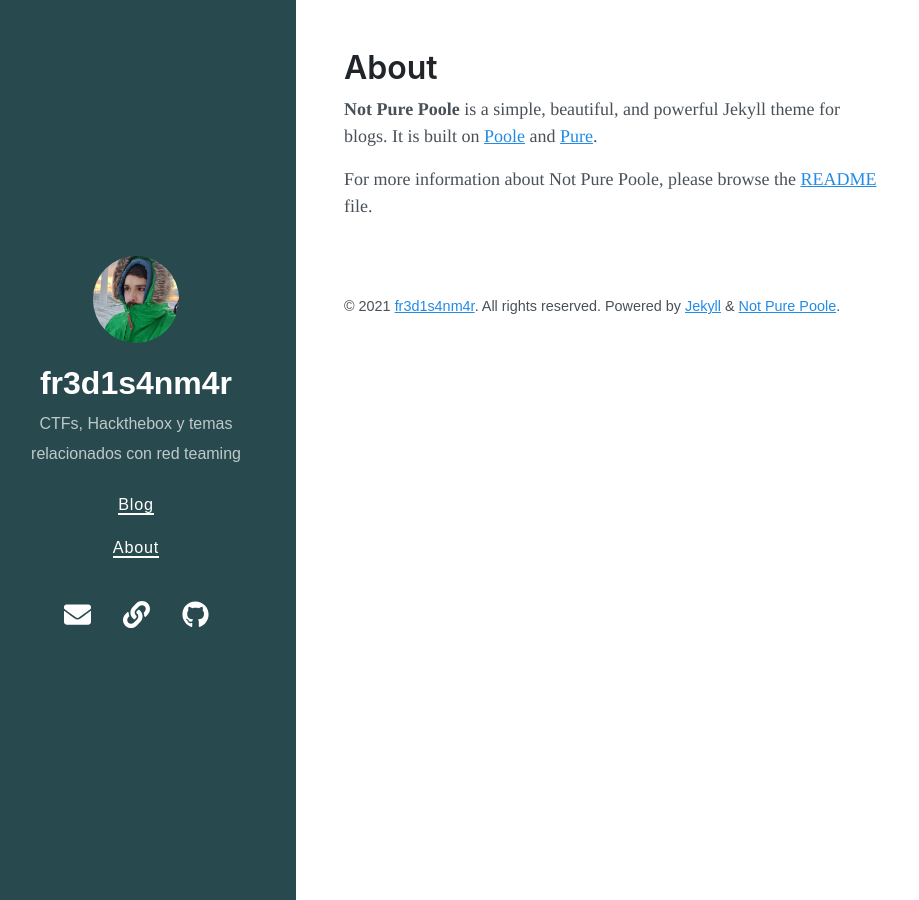
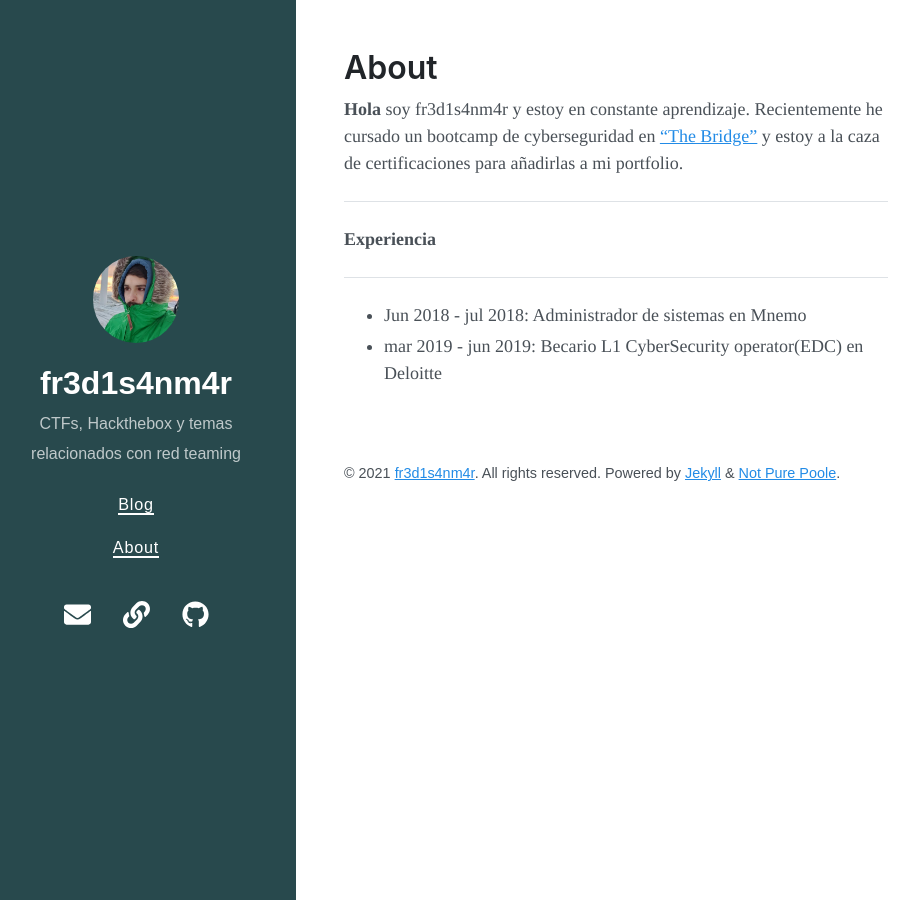
Before and after one commit to fredisanmar/fredisanmar.github.io, a Jekyll site: the page built from about.md, in a window 1280 px wide. Shown: the whole page, without its empty margins (24-943 px from the left). Built offline with Jekyll 4.4.1, drawn with Linux system fonts in a browser that asks for light colours; nearby versions of some CDN libraries.

Commit message:
about v1

```diff
--- a/about.md
+++ b/about.md
@@ -3,6 +3,12 @@ layout: page
 title: About
 ---
 
-**Not Pure Poole** is a simple, beautiful, and powerful Jekyll theme for blogs. It is built on [Poole](https://github.com/poole/poole) and [Pure](https://purecss.io/).
+**Hola** soy fr3d1s4nm4r y estoy en constante aprendizaje. Recientemente he cursado un bootcamp de cyberseguridad en ["The Bridge"](https://www.thebridge.tech/) y estoy a la caza de certificaciones para añadirlas a mi portfolio.
 
-For more information about Not Pure Poole, please browse the [README](https://github.com/vszhub/not-pure-poole) file.
+---
+**Experiencia**
+
+---
+
+* Jun 2018 - jul 2018: Administrador de sistemas en Mnemo
+* mar 2019 - jun 2019: Becario L1 CyberSecurity operator(EDC) en Deloitte
```
